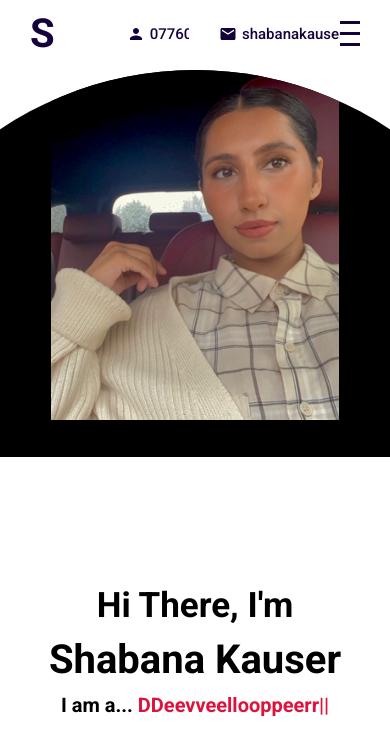
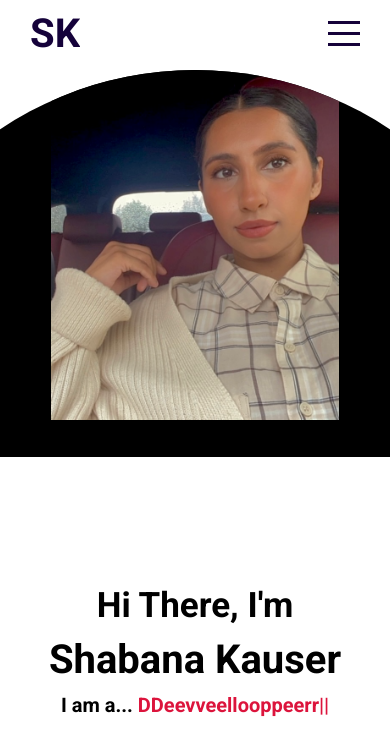
Before and after one commit to shabana89/portfolio, a React (Create React App) app in the folder my-portfolio/: page / in a window 390 px wide. Shown: the top 756 px of the page. Built offline with nearby package versions, Linux system fonts and the light colour scheme.

Commit message:
top bar and intro responsivness for mobile comoplete

```diff
--- a/my-portfolio/src/components/topbar/topbar.scss
+++ b/my-portfolio/src/components/topbar/topbar.scss
@@ -32,6 +32,10 @@
             display: flex;
             align-items: center;
             margin-left: 30px;
+
+            @include mobile {
+                display: none;
+            }
 
             .icon{
               font-size: 18px;
```
